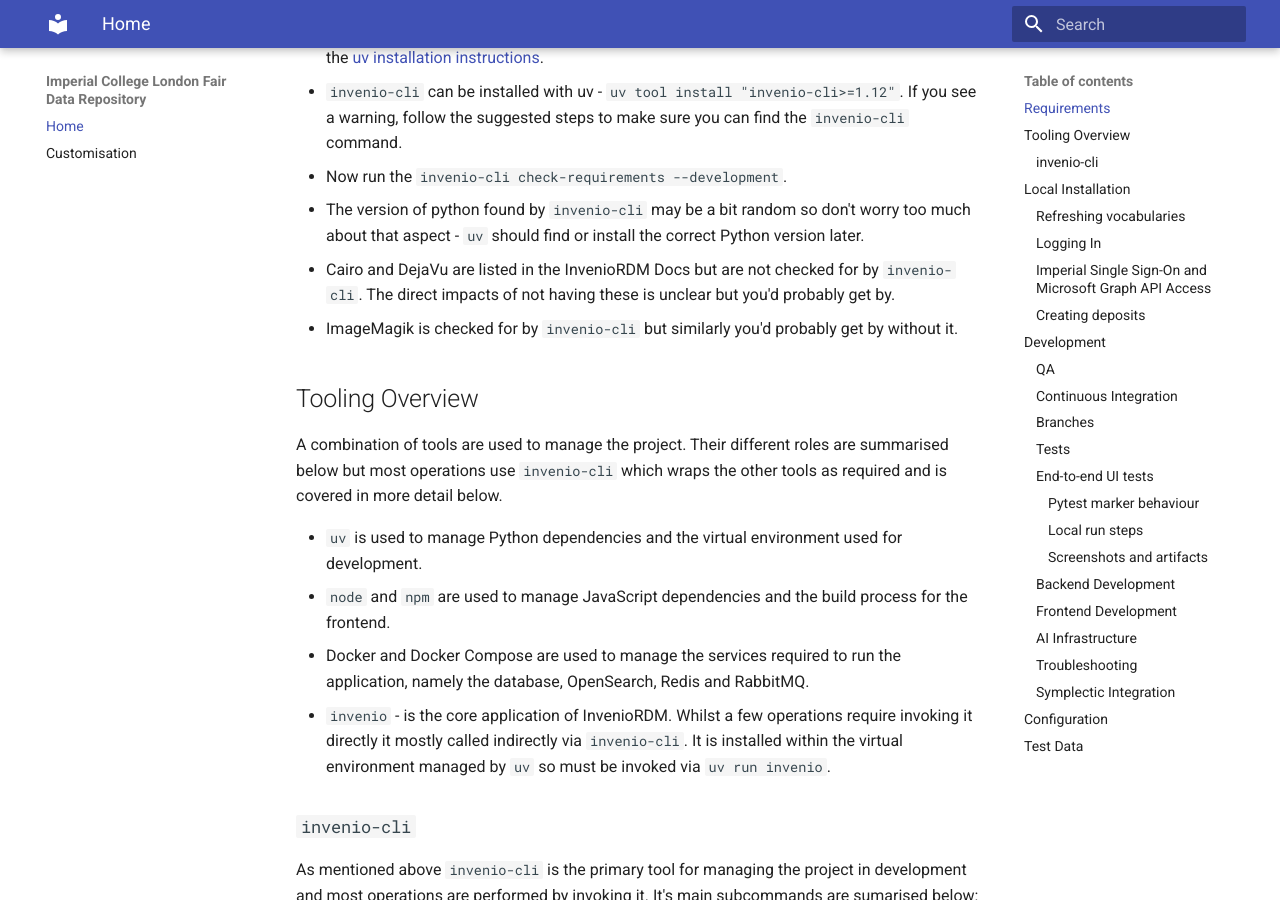
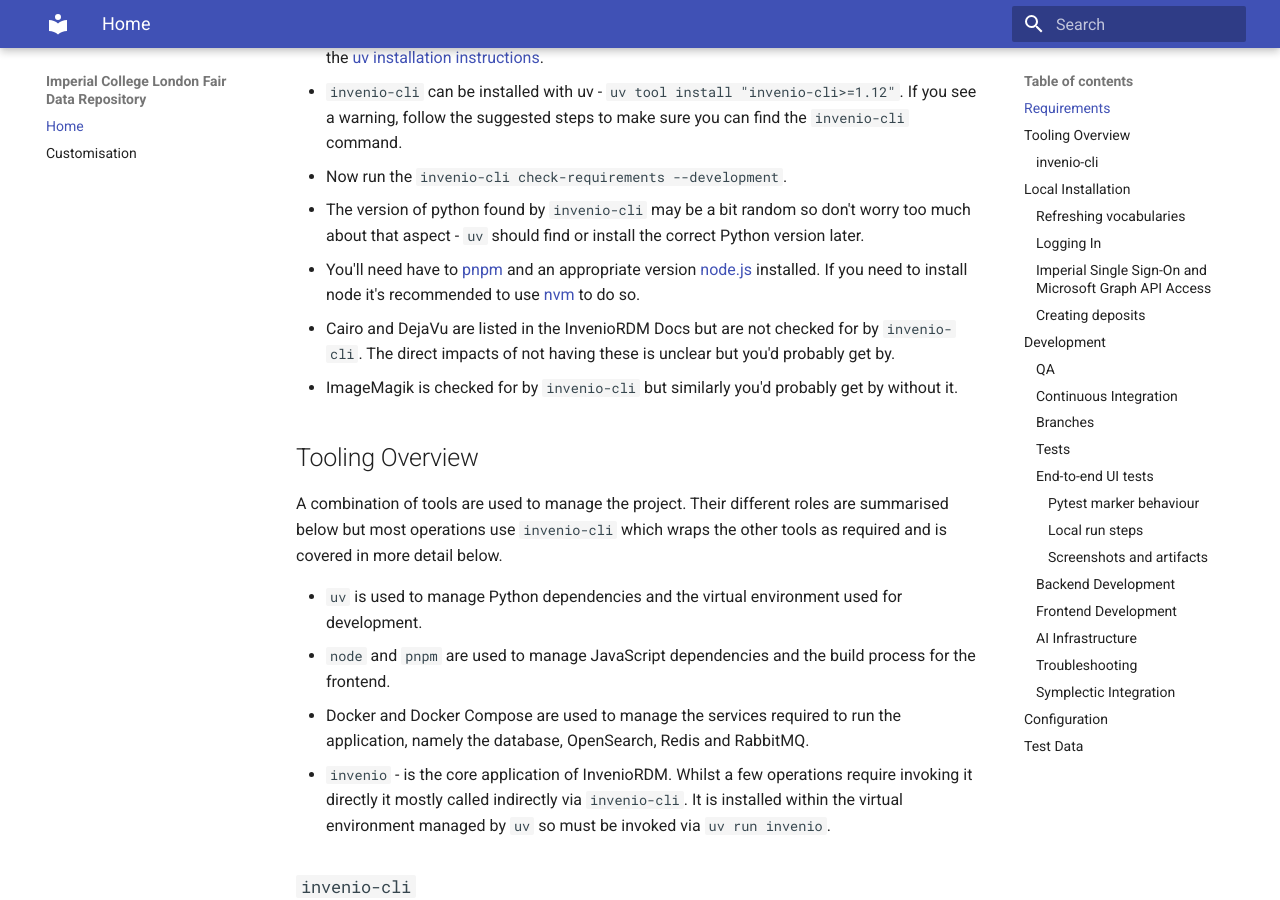
Before and after one commit to ImperialCollegeLondon/fair-data-repository, an MkDocs documentation site: the page built from docs/index.md, in a window 1280 px wide and 900 px high, scrolled down 446 px. Built offline with MkDocs 1.6.1 and Material for MkDocs 9.7.7, drawn with Linux system fonts in a browser that asks for light colours.

Commit message:
Add short setup docs for pnpm and node

```diff
--- a/docs/index.md
+++ b/docs/index.md
@@ -21,6 +21,8 @@
 - The version of python found by `invenio-cli` may be a bit random so don't worry too
     much about that aspect - `uv` should find or install the correct Python version
     later.
+- You'll need have to [pnpm] and an appropriate version [node.js] installed. If you need
+    to install node it's recommended to use [nvm] to do so.
 - Cairo and DejaVu are listed in the InvenioRDM Docs but are not checked for by
     `invenio-cli`. The direct impacts of not having these is unclear but you'd probably
     get by.
@@ -35,7 +37,7 @@
 
 - `uv` is used to manage Python dependencies and the virtual environment used for
     development.
-- `node` and `npm` are used to manage JavaScript dependencies and the build process for
+- `node` and `pnpm` are used to manage JavaScript dependencies and the build process for
     the frontend.
 - Docker and Docker Compose are used to manage the services required to run the
     application, namely the database, OpenSearch, Redis and RabbitMQ.
@@ -372,6 +374,9 @@
 [icl_oauth_client_id]: https://icsecpws.cc.ic.ac.uk:443/GetPassCard.cc?ACCOUNTID=456013&ORGN_NAME=MSP
 [icl_oauth_client_secret]: https://icsecpws.cc.ic.ac.uk:443/GetPassCard.cc?ACCOUNTID=456012&ORGN_NAME=MSP
 [inveniordm system requirements docs]: https://inveniordm.docs.cern.ch/install/requirements/
+[node.js]: https://nodejs.org/en
+[nvm]: https://www.nvmnode.com/
+[pnpm]: https://pnpm.io/
 [pre-commit]: https://pre-commit.com/
 [pytest-flask]: https://pytest-flask.readthedocs.io/en/latest/
 [pytest-invenio]: https://pytest-invenio.readthedocs.io/en/latest/
```
